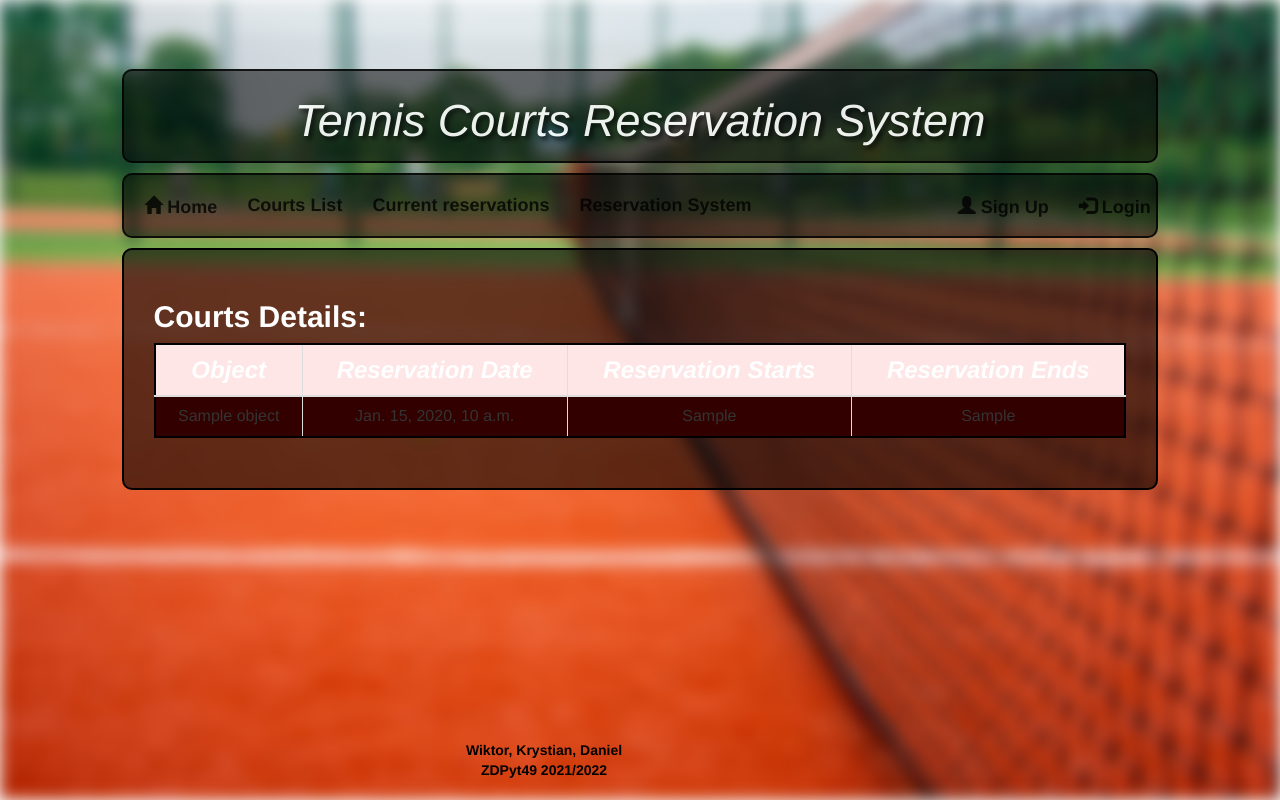
After one commit to WikKab/tennis-court-reservations, a Django app: template reservations/templates/reserved_courts_details_views.html in a window 1280 px wide. The commit adds this page. Run offline with Django 3.2, Linux system fonts and the light colour scheme; the template is opened without the code that fills it: most values are stand-ins (such as "Sample title", 1, 10 or a date in 2020); some libraries are stand-ins or nearby versions.

Commit message:
add reservations details view

```diff
--- a/reservations/models.py
+++ b/reservations/models.py
@@ -27,8 +27,6 @@ class Reservations(models.Model):
         TennisCourt, on_delete=models.CASCADE, related_name="reservations", blank=False, null=False
     )
     reservation_date = models.DateField()
-    # reservation_start = models.TimeField()
-    # reservation_end = models.TimeField()
     reservation_start = models.TimeField()
     reservation_end = models.TimeField()
 
--- a/reservations/templates/courts_details.html
+++ b/reservations/templates/courts_details.html
@@ -3,7 +3,7 @@
 {% block content %}
  <h2>Courts Details: </h2>
 
- <table class="table table-bordered">
+ <table class="table table-bordered" style="width:100%">
     <thead>
       <tr>
         <th>City</th>
--- /dev/null
+++ b/reservations/templates/reserved_courts_details_views.html
@@ -0,0 +1,27 @@
+{% extends "base.html" %}
+
+{% block content %}
+ <h2>Courts Details: </h2>
+
+ <table class="table table-bordered" style="width:100%">
+    <thead>
+      <tr>
+        <th>Object</th>
+        <th>Reservation Date</th>
+        <th>Reservation Starts</th>
+        <th>Reservation Ends</th>
+      </tr>
+    </thead>
+    <tbody>
+      {% for el in object_list %}
+        <tr>
+          <td>{{ el.object }}</td>
+          <td>{{ el.reservation_date }}</td>
+          <td>{{ el.reservation_start }}</td>
+          <td>{{ el.reservation_end }}</td>
+        </tr>
+
+      {% endfor %}
+    </tbody>
+  </table>
+{% endblock %}
--- a/reservations/urls.py
+++ b/reservations/urls.py
@@ -17,6 +17,12 @@ urlpatterns = [
         views.ReservedCourtsListView.as_view(),
         name='reserved_courts_list_views'),
 
+    path(
+        'reserved-courts-details-view/',
+        views.ReservedCourtsDetailsView.as_view(),
+        name='reserved_courts_details_views'),
+
+
     path('index/', views.IndexListView.as_view(), name='index-list-view'),
 
     path('reservations/', views.ReservationSystemListView.as_view(), name='reservations'),
--- a/reservations/views.py
+++ b/reservations/views.py
@@ -24,6 +24,11 @@ class IndexListView(ListView):
 
 class ReservedCourtsListView(LoginRequiredMixin, ListView):
     template_name = 'reserved_courts_list_views.html'
+    model = Reservations
+
+
+class ReservedCourtsDetailsView(LoginRequiredMixin, ListView):
+    template_name = 'reserved_courts_details_views.html'
     model = Reservations
 
 
--- a/tennis_courts/templates/base.html
+++ b/tennis_courts/templates/base.html
@@ -243,6 +243,35 @@ display: flex;
 align-items: right;
 justify-content: right;
 }
+
+
+th {
+    background-color:  #ffe6e6;
+    text-align: center;
+    font-size: 24px;
+    color: white;
+    font-style: italic;
+    font-weight: bold;
+
+ }
+
+td {
+  background-color:  #330000;
+  text-align: center;
+ }
+
+tr{
+
+}
+
+
+.table-bordered {
+border: 2px solid black;
+border-collapse: collapse;
+}
+
+
+
     </style>
 </head>
 
@@ -263,7 +292,7 @@ justify-content: right;
             {% if user.is_authenticated %}
             <a class="navbar-brand" href="{% url 'reservations_urls:courts-details' %}">Courts List</a>
             <a class="navbar-brand"
-               href="{% url 'reservations_urls:reserved_courts_list_views' %}"> Current reservations</a>
+               href="{% url 'reservations_urls:reserved_courts_details_views' %}"> Current reservations</a>
             <a class="navbar-brand" href="{% url 'reservations_urls:reservation-form' %}">Reservation System</a>
 
 
```
Also changed, not shown: db.sqlite3.
